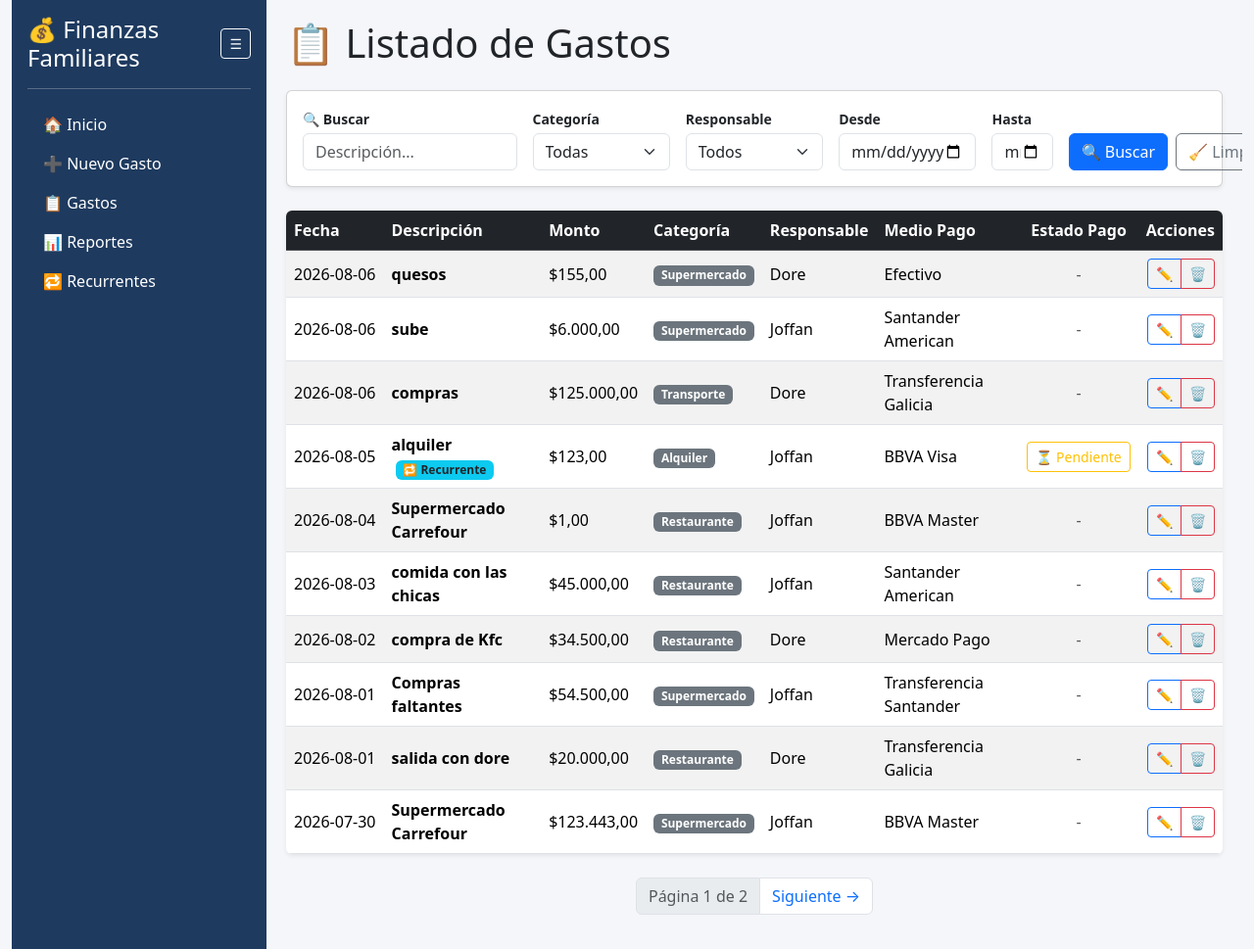
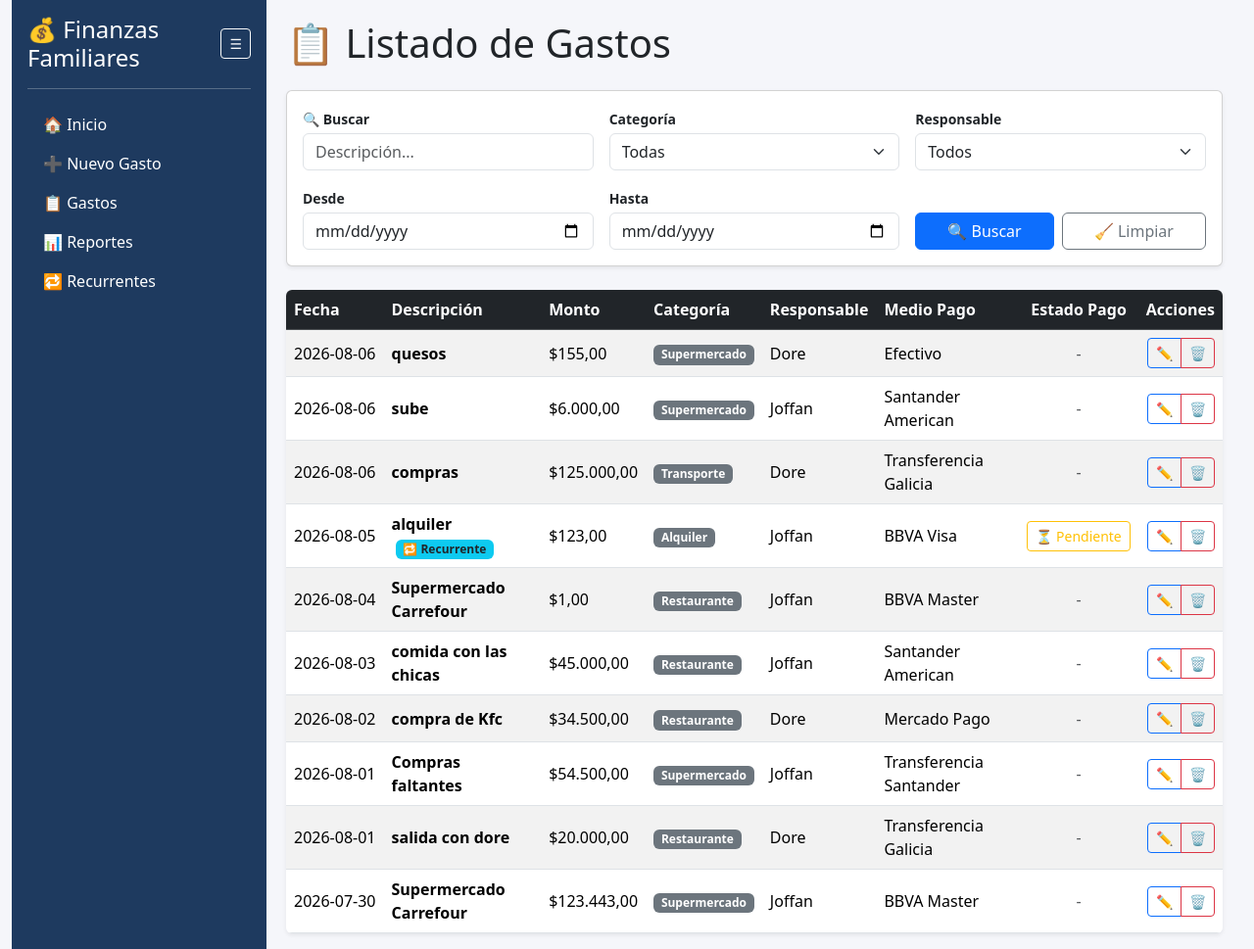
Before and after one commit to kleiwerfn2/finanzas-familiaNP, a Flask app: page /gastos in a window 1280 px wide. Shown: the top 969 px of the page at 98% size. Run offline with Flask 3, Linux system fonts and the light colour scheme; data comes from the database, SQL or seed files in the repository.

Commit message:
dos filas de filtros

```diff
--- a/templates/gastos.html
+++ b/templates/gastos.html
@@ -6,13 +6,14 @@
 
 <!-- Panel de Filtros y Búsqueda -->
 <form method="get" class="card shadow-sm p-3 mb-4 w-100">
-    <div class="row g-3 align-items-end">
-        <div class="col-lg-3 col-md-6">
+    <div class="row g-3">
+        <!-- Fila 1: Búsqueda y Dropdowns -->
+        <div class="col-12 col-md-4">
             <label for="buscar" class="form-label fw-bold small mb-1">🔍 Buscar</label>
             <input type="text" id="buscar" name="buscar" class="form-control" placeholder="Descripción..." value="{{ request.args.get('buscar', '') }}">
         </div>
 
-        <div class="col-lg-2 col-md-3 col-sm-6">
+        <div class="col-12 col-md-4">
             <label for="categoria" class="form-label fw-bold small mb-1">Categoría</label>
             <select id="categoria" name="categoria" class="form-select">
                 <option value="">Todas</option>
@@ -22,7 +23,7 @@
             </select>
         </div>
 
-        <div class="col-lg-2 col-md-3 col-sm-6">
+        <div class="col-12 col-md-4">
             <label for="responsable" class="form-label fw-bold small mb-1">Responsable</label>
             <select id="responsable" name="responsable" class="form-select">
                 <option value="">Todos</option>
@@ -32,21 +33,21 @@
             </select>
         </div>
 
-        <div class="col-lg-2 col-md-3 col-sm-6">
+        <!-- Fila 2: Fechas y Botones -->
+        <div class="col-12 col-md-4">
             <label for="desde" class="form-label fw-bold small mb-1">Desde</label>
             <input type="date" id="desde" name="desde" class="form-control" value="{{ request.args.get('desde', '') }}">
         </div>
 
-        <div class="col-lg-1 col-md-3 col-sm-6">
+        <div class="col-12 col-md-4">
             <label for="hasta" class="form-label fw-bold small mb-1">Hasta</label>
             <input type="date" id="hasta" name="hasta" class="form-control" value="{{ request.args.get('hasta', '') }}">
         </div>
 
-        <!-- Botonera adaptativa optimizada -->
-        <div class="col-lg-2 col-md-12">
+        <div class="col-12 col-md-4 d-flex align-items-end">
             <div class="d-flex gap-2 w-100">
-                <button type="submit" class="btn btn-primary flex-fill text-nowrap" title="Filtrar">🔍 Buscar</button>
-                <a href="{{ url_for('listar_gastos') }}" class="btn btn-outline-secondary flex-fill text-nowrap" title="Limpiar Filtros">🧹 Limpiar</a>
+                <button type="submit" class="btn btn-primary flex-fill text-nowrap">🔍 Buscar</button>
+                <a href="{{ url_for('listar_gastos') }}" class="btn btn-outline-secondary flex-fill text-nowrap">🧹 Limpiar</a>
             </div>
         </div>
     </div>
```
